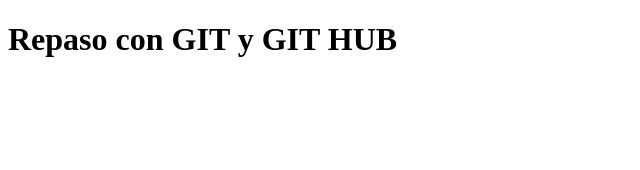
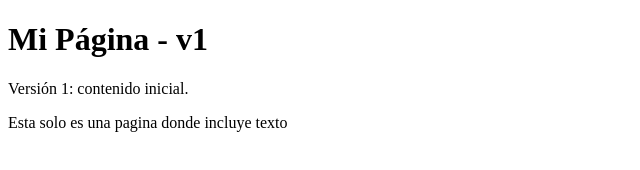
Before and after one commit to Melisa310324/mi-pagina, a plain HTML site: page index.html in a window 1280 px wide. Shown: the whole page, without its empty margins (0-640 px from the left). Drawn offline with Linux system fonts and the light colour scheme.

Commit message:
v2: Solo agregue mas texto en la pagina

```diff
--- a/index.html
+++ b/index.html
@@ -6,6 +6,9 @@
     <title>Página con GIT</title>
 </head>
 <body>
-    <h1>Repaso con GIT y GIT HUB</h1>
+    <h1>Mi Página - v1</h1>
+    <p>Versión 1: contenido inicial.</p>
+
+    <p>Esta solo es una pagina donde incluye texto </p>
 </body>
 </html>
```
